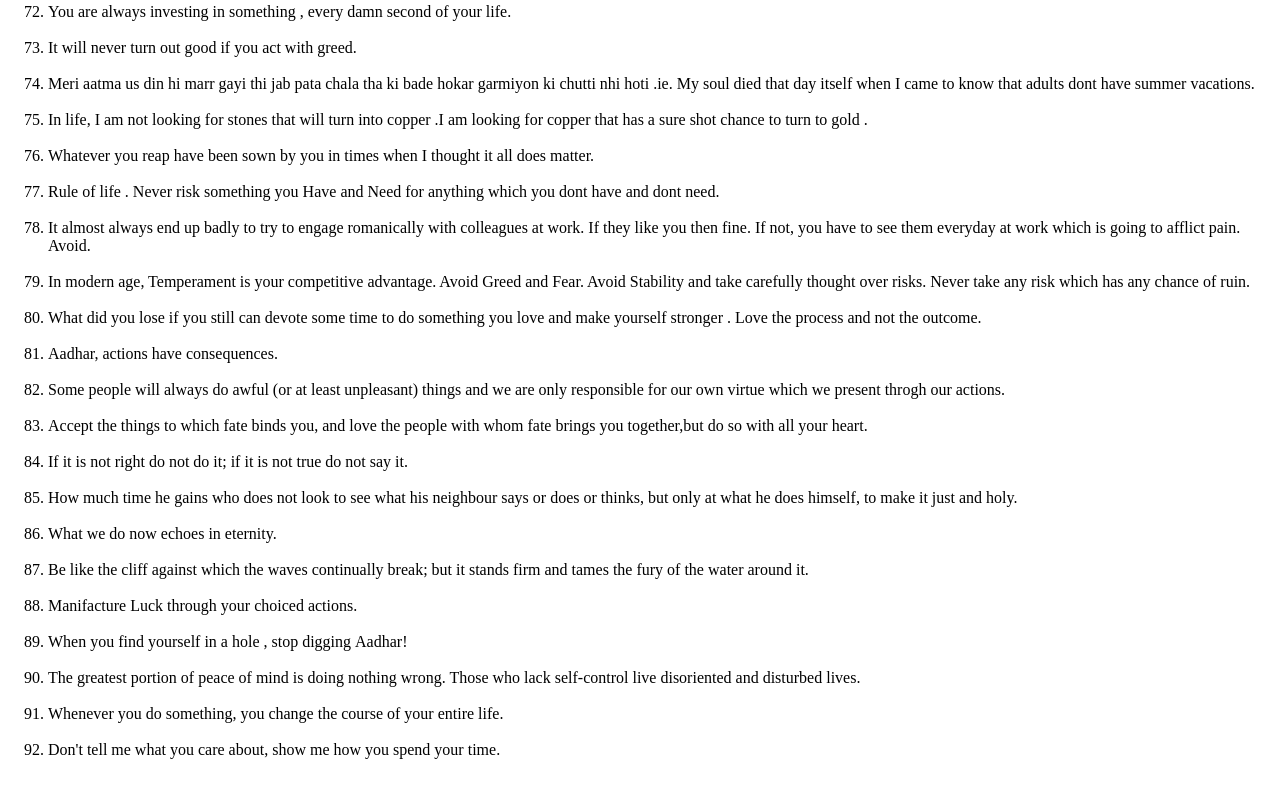
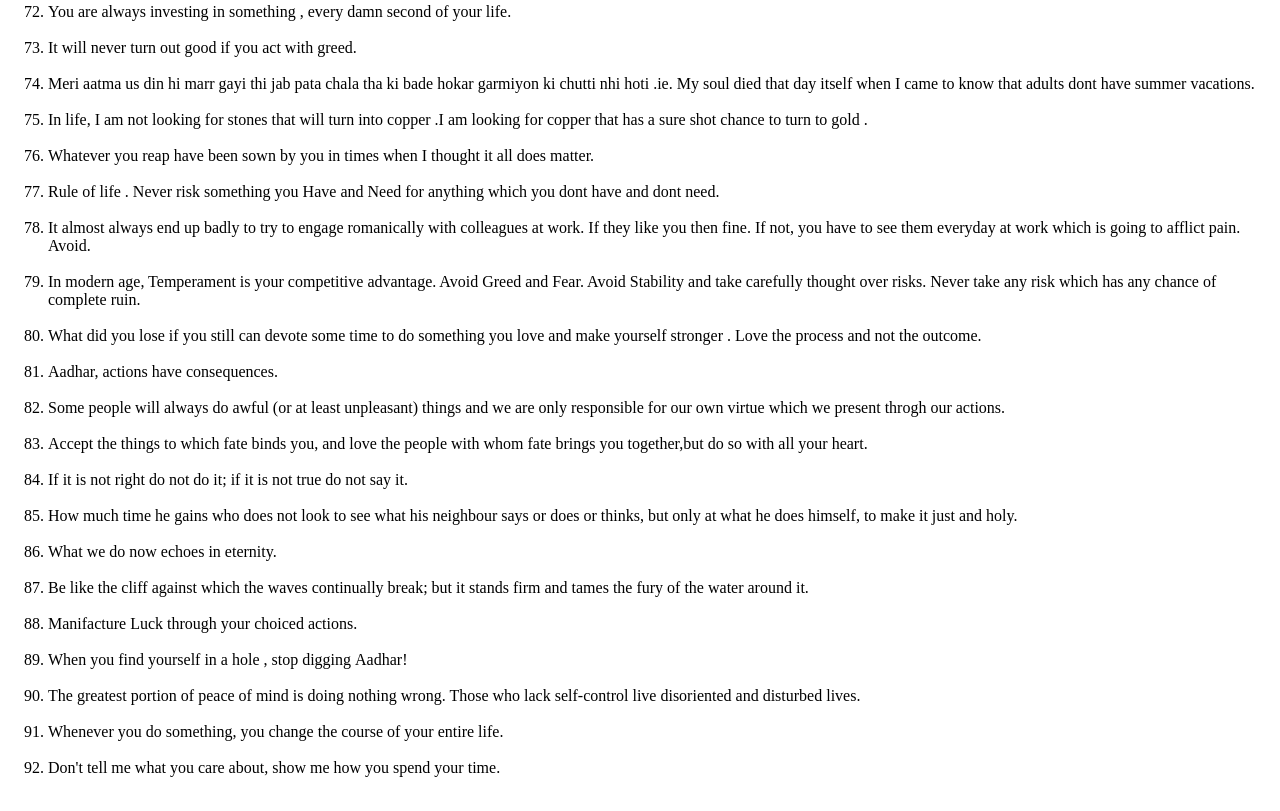
Before and after one commit to aadhari/aadhari.github.io, a plain HTML site: page 2024.html in a window 1280 px wide. Shown: the part 2922-3733 px from the top of the page. Drawn offline with Linux system fonts and the light colour scheme.

Commit message:
Update 2024.html

```diff
--- a/2024.html
+++ b/2024.html
@@ -260,7 +260,7 @@
         </li></br>
         <li>
            In modern age, Temperament is your competitive advantage. Avoid Greed and Fear. Avoid Stability and take carefully thought over risks.
-           Never take any risk which has any chance of ruin.
+           Never take any risk which has any chance of complete ruin.
         </li></br>
         <li>
           What did you lose if you still can devote some time to do something you love and make yourself stronger . Love the process and not the outcome.
```
